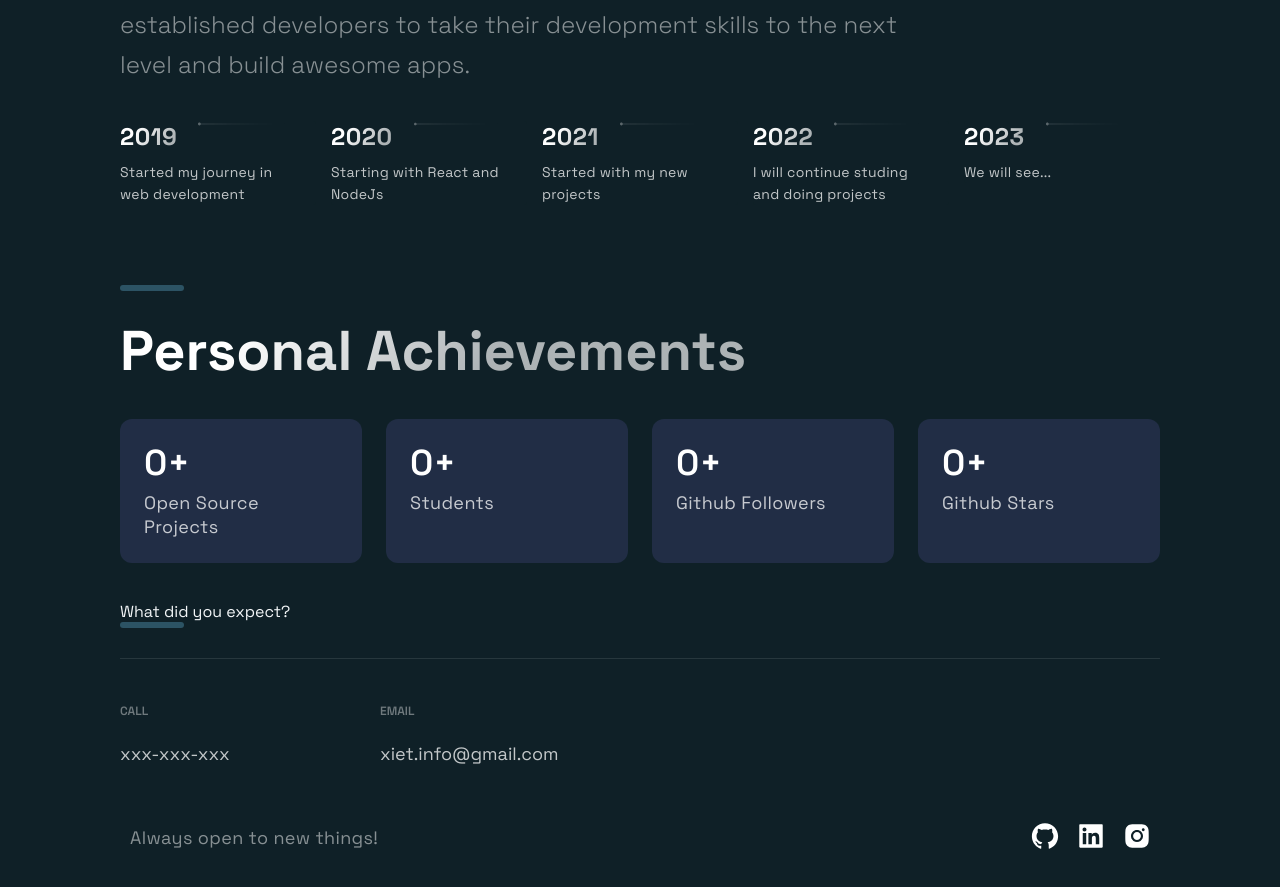
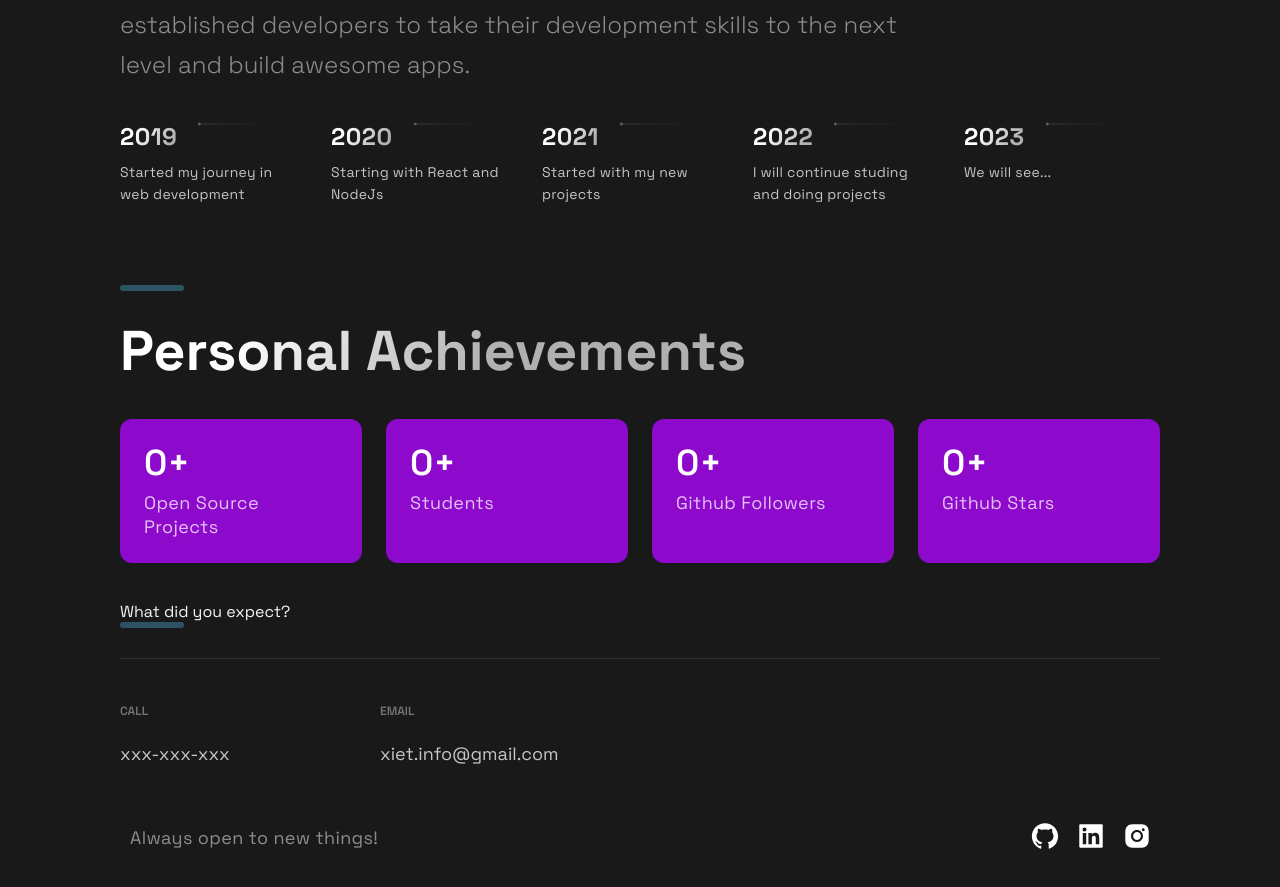
Before and after one commit to Xiet-Dev/Portfolio-Xiet, a Next.js app: page / in a window 1280 px wide. Shown: the part 2464-3351 px from the top of the page. Built offline with nearby package versions, Linux system fonts and the light colour scheme.

Commit message:
Cambio colore

```diff
--- a/src/components/Acomplishments/AcomplishmentsStyles.js
+++ b/src/components/Acomplishments/AcomplishmentsStyles.js
@@ -23,7 +23,7 @@ export const Boxes = styled.div`
 `
 
 export const Box = styled.div`
-  background: #212D45;
+  background: #8d0acd;
   border-radius: 12px;
   height: 144px;
   padding: 24px;
--- a/src/components/TimeLine/TimeLineStyles.js
+++ b/src/components/TimeLine/TimeLineStyles.js
@@ -3,7 +3,7 @@ import styled from 'styled-components'
 
 export const CarouselContainer = styled.ul`
   max-width: 1040px;
-  background: #0F2027;
+  background: #191919;
   padding: 0rem;
   list-style:none;
   display: flex;
@@ -40,7 +40,7 @@ export const CarouselMobileScrollNode = styled.div`
 `
 
 export const CarouselItem = styled.div`
-  background: #0F2027;
+  background: #191919;
   border-radius: 3px;
   max-width: 196px;
 
--- a/src/themes/default.js
+++ b/src/themes/default.js
@@ -7,9 +7,9 @@ export default {
   // Colors for layout
   colors: {
     primary1: "hsl(204,23.8%,95.9%)",
-    background1: "#0F2027",
+    background1: "#191919",
     accent1: "hsl(34.9,98.6%,72.9%)",
-    button: "linear-gradient(270deg, rgba(252,252,252,1) 0%, rgba(115,244,112,1) 50%, rgba(52,255,0,1) 100%);",
+    button: "linear-gradient(270deg, rgba(252,252,252,1) 0%, rgba(255,255,255,1) 50%, rgba(252,255,255,1) 100%);",
     background2: "hsl(232.7,27.3%,23.7%)",
   },
   // Breakpoints for responsive design
```
